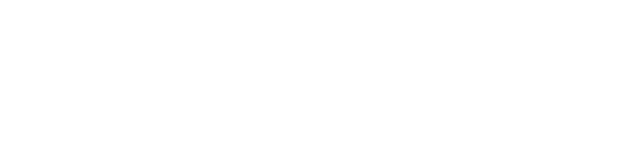
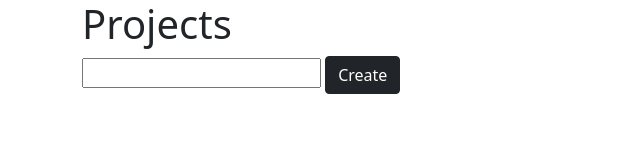
Before and after one commit to arikarim/Todo-List, a plain HTML site: page index.html in a window 1280 px wide. Shown: the whole page, without its empty margins (0-640 px from the left). Drawn offline with nearby package versions, Linux system fonts and the light colour scheme.

Commit message:
Add html skeleton

```diff
--- a/index.html
+++ b/index.html
@@ -4,9 +4,22 @@
   <meta charset="UTF-8">
   <meta http-equiv="X-UA-Compatible" content="IE=edge">
   <meta name="viewport" content="width=device-width, initial-scale=1.0">
+  <link href="https://cdn.jsdelivr.net/npm/bootstrap@5.0.0-beta3/dist/css/bootstrap.min.css" rel="stylesheet" integrity="sha384-eOJMYsd53ii+scO/bJGFsiCZc+5NDVN2yr8+0RDqr0Ql0h+rP48ckxlpbzKgwra6" crossorigin="anonymous">
+
   <title>Todo list</title>
 </head>
 <body>
+  <div class="container">
+    <div class="row col-4">
+      <h1>Projects</h1>
+      <form action="" id="project-form">
+
+        <input type="text" name="project" id="project-input">
+        <button class="btn btn-dark" type="submit" id="project-submit-button">Create</button>
+      </form>
+      <div class="project-list" id="project-list"></div>
+    </div>
+  </div>
 
 
   <script src="main.js"></script>
--- a/main.js
+++ b/main.js
@@ -56,7 +56,7 @@ eval("\n\nvar isOldIE = function isOldIE() {\n  var memo;\n  return function mem
   \**********************/
 /***/ ((__unused_webpack_module, __webpack_exports__, __webpack_require__) => {
 
-eval("__webpack_require__.r(__webpack_exports__);\n/* harmony import */ var _style_css__WEBPACK_IMPORTED_MODULE_0__ = __webpack_require__(/*! ./style.css */ \"./src/style.css\");\n\nalert('great')\n\n\n//# sourceURL=webpack://todo-list/./src/index.js?");
+eval("__webpack_require__.r(__webpack_exports__);\n/* harmony import */ var _style_css__WEBPACK_IMPORTED_MODULE_0__ = __webpack_require__(/*! ./style.css */ \"./src/style.css\");\n\n\n\n\n//# sourceURL=webpack://todo-list/./src/index.js?");
 
 /***/ })
 
```
